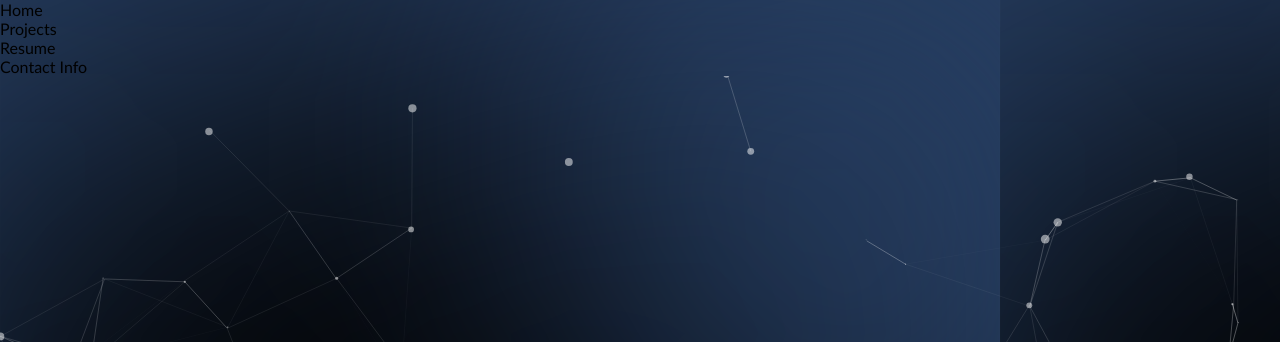
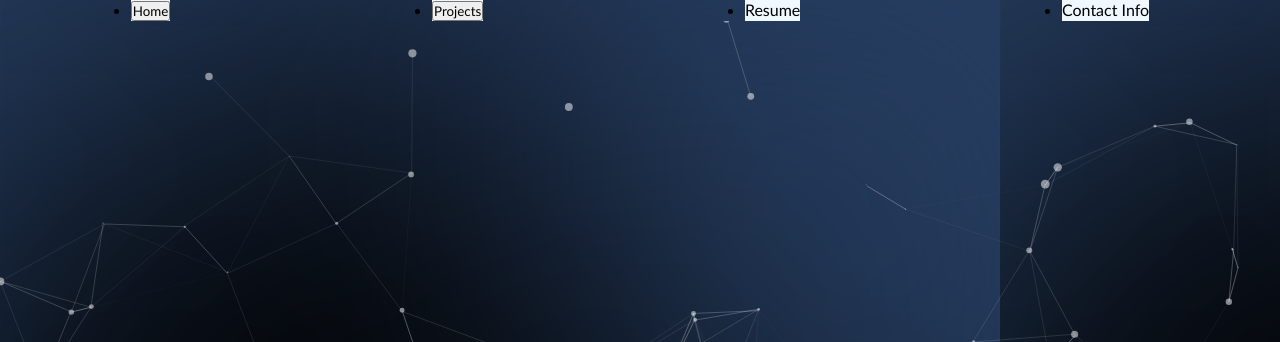
Before and after one commit to ZachMedeiros/ZachMedeiros.github.io, a plain HTML site: page index.html in a window 1280 px wide. Shown: the top 342 px of the page. Drawn offline with Linux system fonts and the light colour scheme.

Commit message:
Update index.html

```diff
--- a/index.html
+++ b/index.html
@@ -32,6 +32,29 @@ h1{
   font-size: 60px;
   color: white;
 }
+
+#home_list{
+  display:flex;
+  justify-content: space-around;
+}
+
+#home_button{
+
+background-color: aliceblue;
+}
+
+#projects_button{
+  background-color: aliceblue;
+}
+
+#resume_button{
+  background-color: aliceblue;
+}
+
+#contactinfo_button{
+  background-color: aliceblue;
+}
+
 </style>
 </head>
 
@@ -39,11 +62,17 @@ h1{
 	<div id="particles-js">
     <header>
       <nav>
-        <ul>
-          <li> Home </li>
-          <li> Projects </li>
-          <li> Resume </li>
-          <li> Contact Info </li>
+        <ul id="home_list">
+          <li id ="home_button">
+            <button> Home </button>
+          </li>
+
+          <li id ="projects_button">
+          <button> Projects </button>
+           </li>
+
+          <li id ="resume_button"> Resume </li>
+          <li id ="contactinfo_button"> Contact Info </li>
         </ul>
       </nav>
     </header>
```
